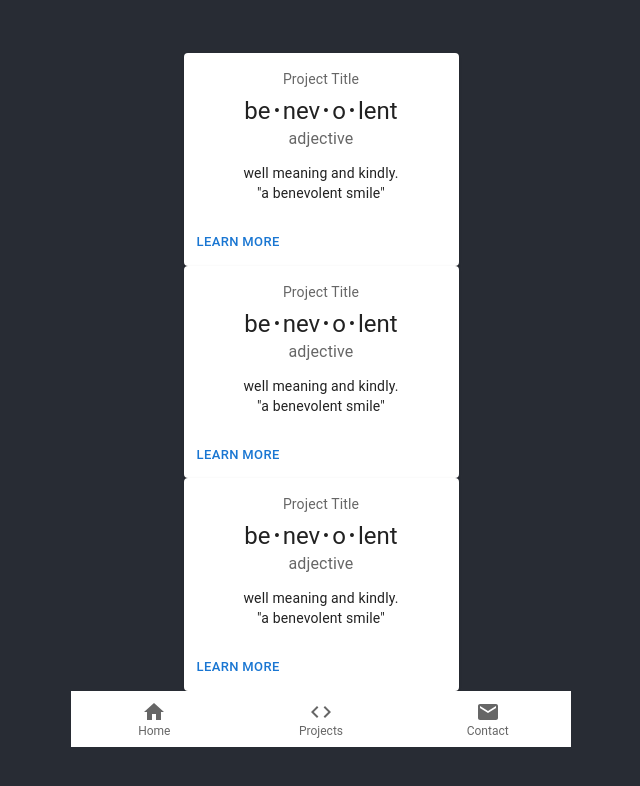
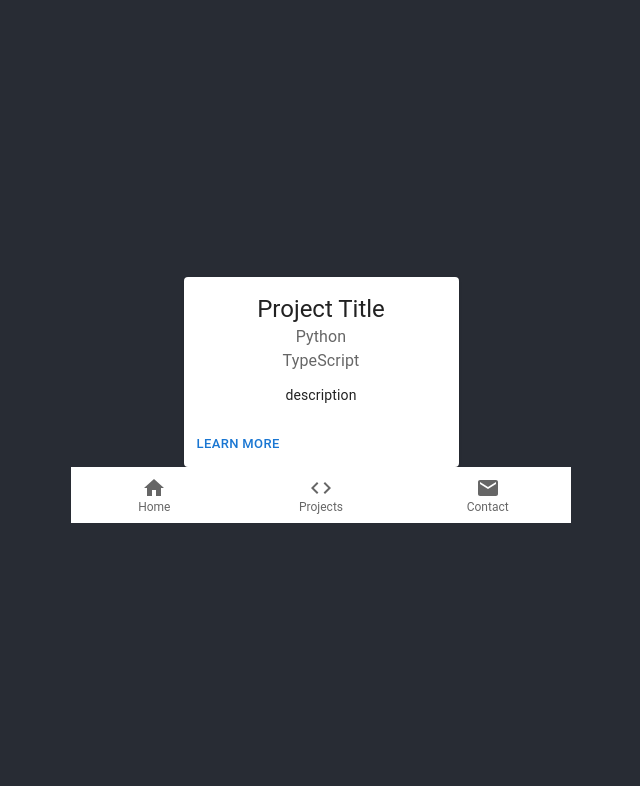
Before and after one commit to mckinnonag/portfolio, a React (Create React App) app in the folder portfolio/: page /projects in a window 1280 px wide. Shown: the top 786 px of the page, without its empty margins (319-959 px from the left). Built offline with nearby package versions, Linux system fonts and the light colour scheme.

Commit message:
made project cards iterable

```diff
--- a/portfolio/src/components/Cards/ProjectCard.tsx
+++ b/portfolio/src/components/Cards/ProjectCard.tsx
@@ -6,6 +6,7 @@ import CardContent from '@mui/material/CardContent';
 import Button from '@mui/material/Button';
 import Typography from '@mui/material/Typography';
 
+// Inserts a bullet
 const bull = (
   <Box
     component="span"
@@ -15,23 +16,31 @@ const bull = (
   </Box>
 );
 
-const ProjectCard =() => {
+
+
+export interface Props {
+    title: string;
+    description: string;
+    languages: string[];
+    linkURL: string;
+}
+
+const ProjectCard = (props: Props) => {
+  const technologies = props.languages.map((language) =>
+    <div>{language} </div>
+  );
+
   return (
     <Card sx={{ minWidth: 275 }}>
       <CardContent>
-        <Typography sx={{ fontSize: 14 }} color="text.secondary" gutterBottom>
-          Project Title
-        </Typography>
         <Typography variant="h5" component="div">
-          be{bull}nev{bull}o{bull}lent
+          {props.title}
         </Typography>
         <Typography sx={{ mb: 1.5 }} color="text.secondary">
-          adjective
+          {technologies}
         </Typography>
         <Typography variant="body2">
-          well meaning and kindly.
-          <br />
-          {'"a benevolent smile"'}
+          {props.description}
         </Typography>
       </CardContent>
       <CardActions>
--- a/portfolio/src/components/Cards/Projects.tsx
+++ b/portfolio/src/components/Cards/Projects.tsx
@@ -4,7 +4,7 @@ import ProjectCard from './ProjectCard';
 const Projects = () => {
     return (
         <>
-            <ProjectCard /> <ProjectCard /> <ProjectCard />
+            <ProjectCard title="Project Title" description="description" languages={['Python', 'TypeScript']} linkURL='google.com' />
         </>
 
     )
```
